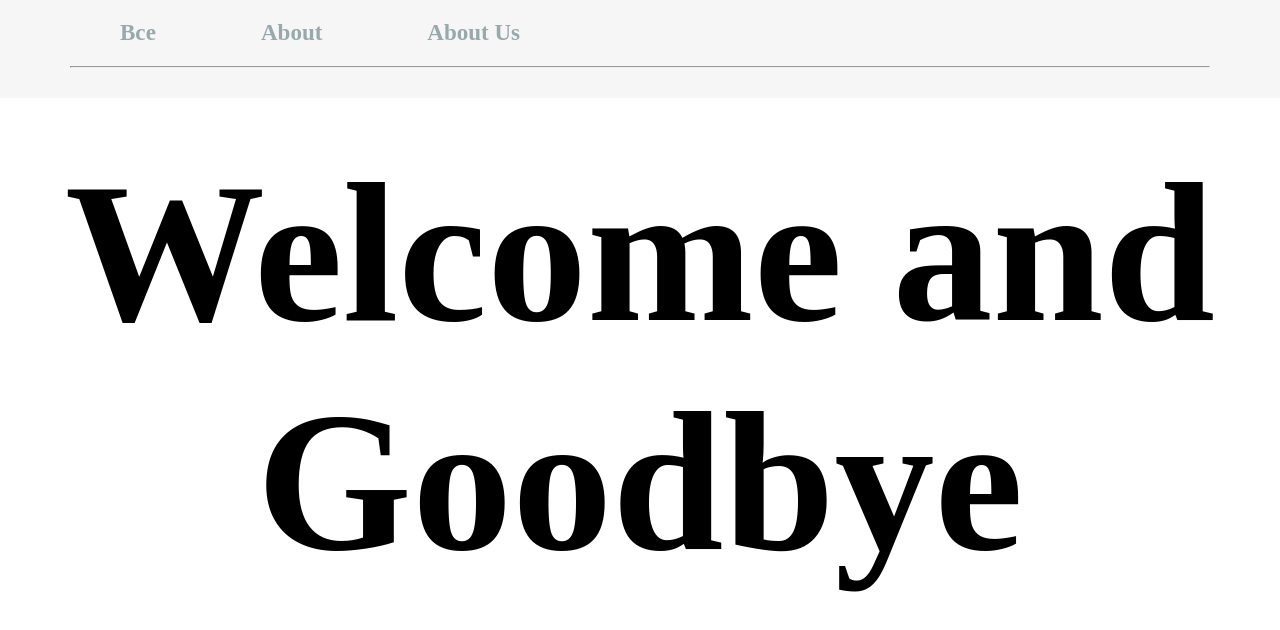
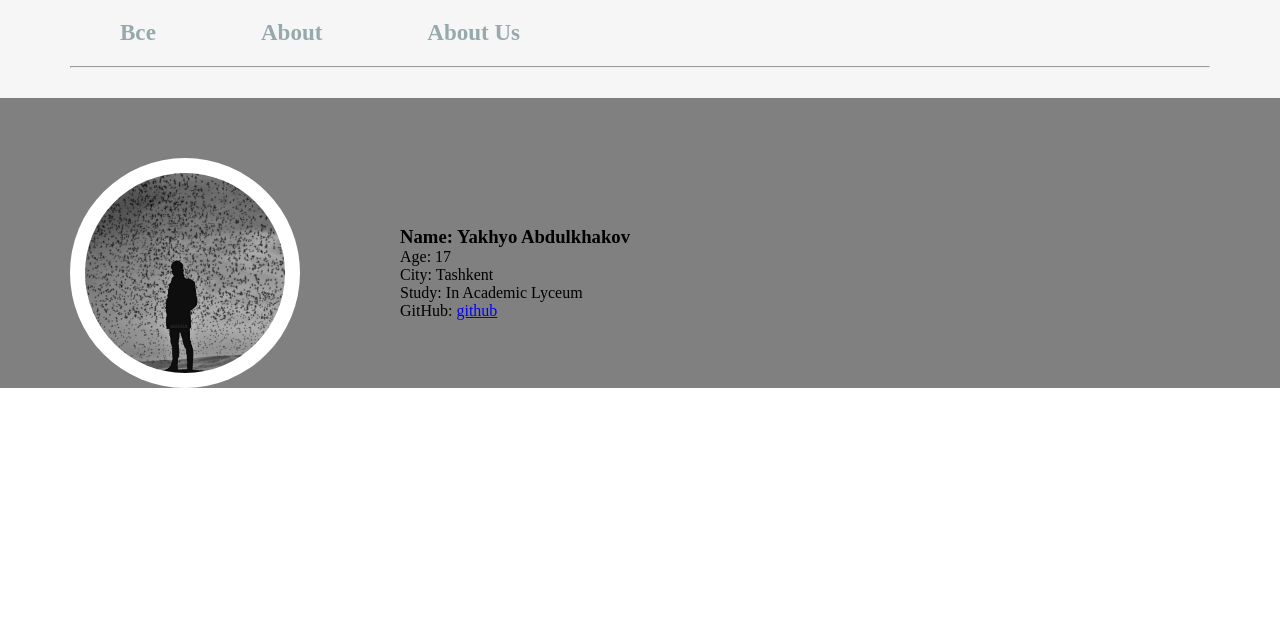
Before and after one commit to yakhyo04/olx, a plain HTML site: page about-us.html in a window 1280 px wide. Drawn offline with Linux system fonts and the light colour scheme.

Commit message:
happened some changes

```diff
--- a/about-us.html
+++ b/about-us.html
@@ -8,6 +8,7 @@
     <link rel="stylesheet" href="./style.css">
 </head>
 <body>
+    <div class="about">
 
         <main class="main">
             <div class="container">
@@ -22,8 +23,27 @@
 
 
 
-    <h1 style="font-size: 200px; text-align: center; margin-top: 80px;">Welcome and Goodbye</h1>
 
+
+        <div>
+            <div class="container">
+                <div class="about__div">
+                    <img class="about__img" src="./img/photo.jpg" alt="">
+                    <nav class="about__nav">
+                        <h3><span>Name: </span>Yakhyo Abdulkhakov</h3>
+                        <p><span>Age: </span> 17</p>
+                        <p><span>City: </span>Tashkent</p>
+                        <p><span>Study: </span>In Academic Lyceum</p>
+                        <p><span>GitHub: </span><a href="https://github.com/yakhyo04">github</a></p>
+                    </nav>
+                </div>
+            </div>
+        </div>
+
+
+
+
+    </div>
     <script src="./js/data.js"></script>
     <!-- <script src="./js/util.js"></script> -->
     <script src="./js/script.js"></script>
--- a/style.css
+++ b/style.css
@@ -245,3 +245,22 @@
     font-size: 36px;
     margin-left: 0px;
   }
+
+
+.about{
+    background-color: grey;
+}
+.about__div{
+    padding-top: 100px;
+    display: flex;
+    align-items: center;
+}
+.about__nav{
+    padding-left: 100px;
+}
+.about__img{
+    width: 200px;
+    background-color: #fff;
+    border-radius: 50%;
+    padding: 15px;
+}
```
Also changed, not shown: img/photo.jpg (added). Lines whose indentation alone changed are shown as unchanged.
